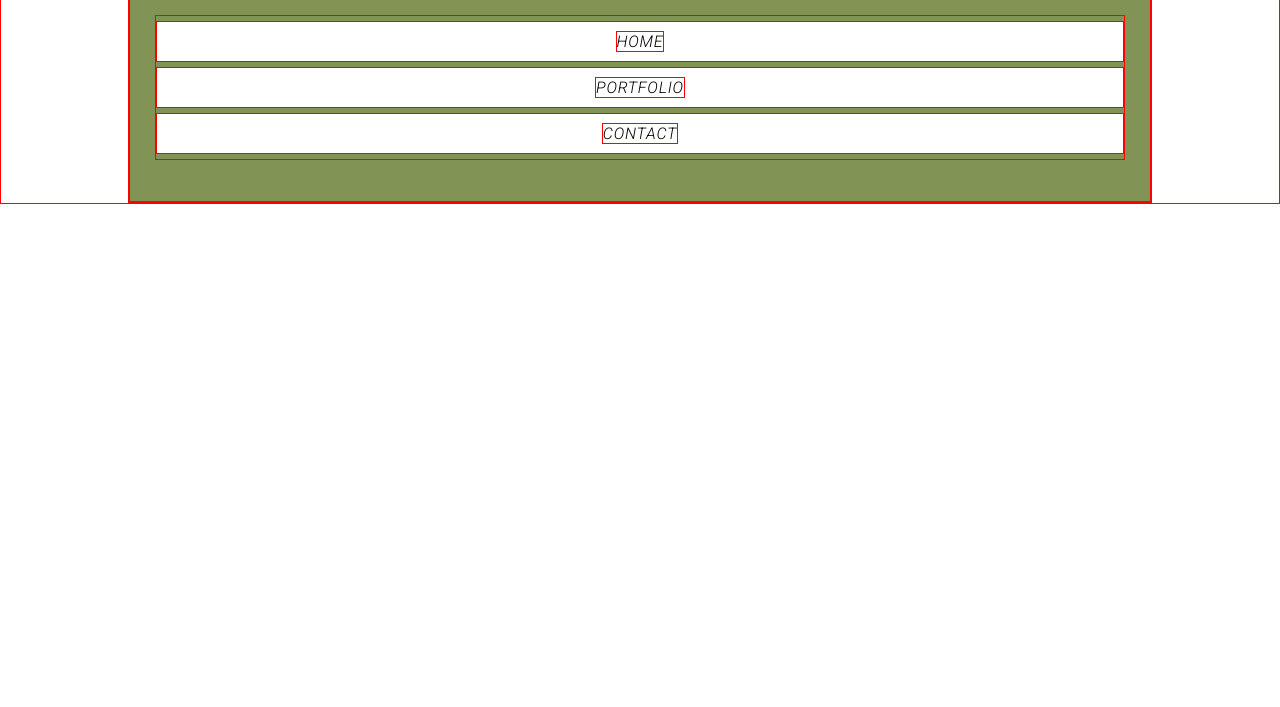
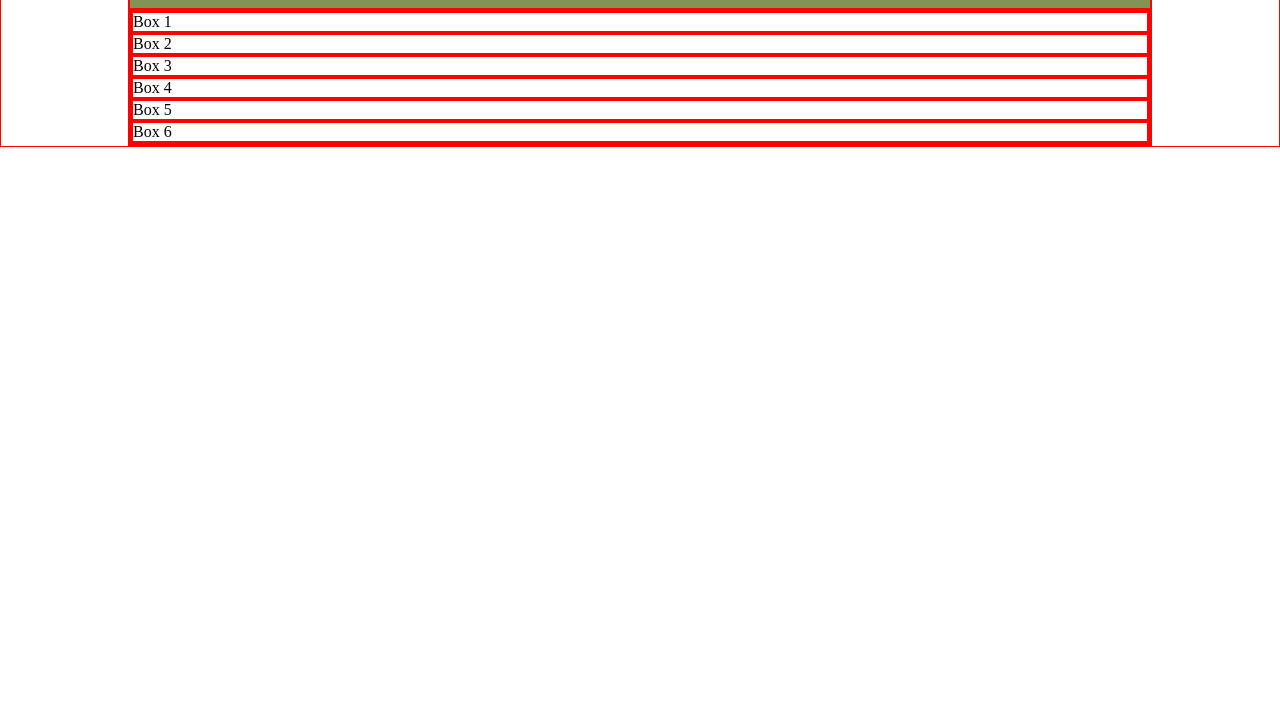
Before and after one commit to yisroelreiss/techdegree-p2-responsive-layout, a plain HTML site: page index.html in a window 1280 px wide. Shown: the part 93-800 px from the top of the page. Drawn offline with Linux system fonts and the light colour scheme.

Commit message:
Completed Header, Began Portfolio Section

```diff
--- a/css/styles.css
+++ b/css/styles.css
@@ -3,6 +3,8 @@
 /* Base Styles ---------------------*/
 * {
   box-sizing: border-box;
+  margin: 0;
+  padding: 0;
   border: solid 1px red;
   /* to test borders */
 }
@@ -26,8 +28,8 @@ h1,
   text-align: center;
 }
 
-.top-nav, .top-nav a
- {
+.top-nav,
+.top-nav a {
   width: 100%;
 }
 
@@ -60,3 +62,37 @@ nav {
 }
 
 /* Media Queries ---------------------*/
+
+@media (min-width: 760px) {
+  .top-nav {
+    margin-top: 0;
+  }
+
+  .top-nav li {
+    display: inline-block;
+    width: auto;
+    margin-right: 15px;
+    background-color: transparent;
+  }
+  .top-nav li:last-child {
+    margin-right: 0;
+  }
+
+  .top-nav a {
+    color: #fff;
+  }
+}
+
+@media (min-width: 1024px) {
+  nav {
+    display: flex;
+    justify-content: space-between;
+    align-items: center;
+  }
+
+  .top-nav,
+  .top-nav li {
+    width: initial;
+    margin-bottom: 0;
+  }
+}
--- a/index.html
+++ b/index.html
@@ -18,6 +18,28 @@
       <li><a href="#portfolio">portfolio</a></li>
       <li><a href="#contact">contact</a></li>
   </ul>
-</nav>
+  </nav>
+  <main>
+    <div class ="container">
+      <div class ="col box-1">
+        <p>Box 1</p>
+      </div>
+      <div class ="col box-1">
+        <p>Box 2</p>
+      </div>
+      <div class ="col box-1">
+        <p>Box 3</p>
+      </div>
+      <div class ="col box-1">
+        <p>Box 4</p>
+      </div>
+      <div class ="col box-1">
+        <p>Box 5</p>
+      </div>
+      <div class ="col box-1">
+        <p>Box 6</p>
+      </div>
+    </div>
+  </main>
 </body>
 </html>
```
